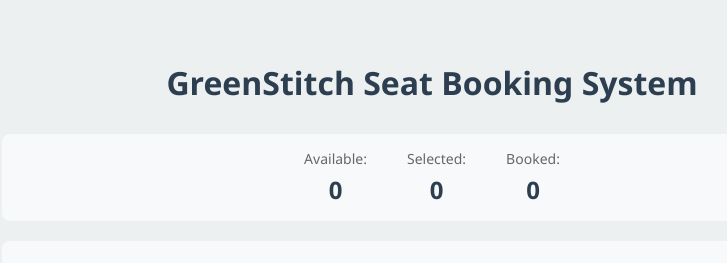
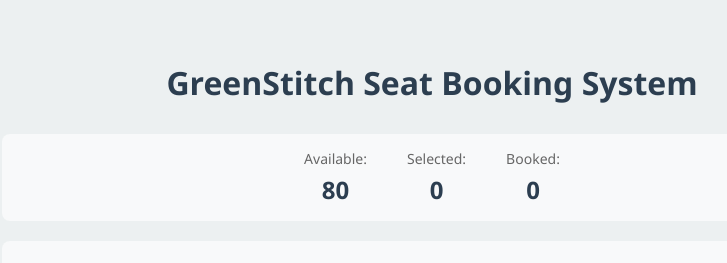
Before and after one commit to vidit012/GreenStitch-Frontend-Assessment, a React (Create React App) app: page / in a window 1280 px wide. Shown: the top 263 px of the page, without its empty margins (208-935 px from the left). Built offline with nearby package versions, Linux system fonts and the light colour scheme; the HTML template or start-up script is replaced by a standard one.

Commit message:
feat: implement counters and total price calculation

```diff
--- a/src/SeatBooking.js
+++ b/src/SeatBooking.js
@@ -61,9 +61,17 @@
         return getSelectedSeats_Flat().length;
     };
 
-    const getBookedCount = () => { return 0; };
-    const getAvailableCount = () => { return 0; };
-    const calculateTotalPrice = () => { return 0; };
+    const getBookedCount = () => {
+        return seats.flat().filter(seat => seat.status === SEAT_STATUS.BOOKED).length;
+    };
+
+    const getAvailableCount = () => {
+        return seats.flat().filter(seat => seat.status === SEAT_STATUS.AVAILABLE).length;
+    };
+
+    const calculateTotalPrice = () => {
+        return getSelectedSeats_Flat().reduce((total, seat) => total + getSeatPrice(seat.row), 0);
+    };
 
     const handleSeatClick = (row, seat) => {
         const currentSeat = seats[row][seat];
```
